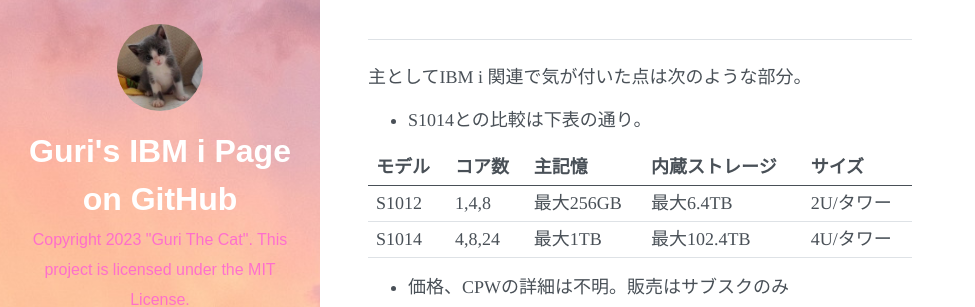
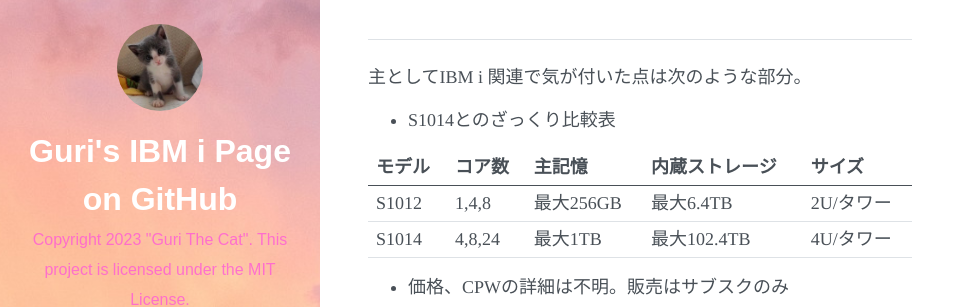
Before and after one commit to GuriCat/GuriPages, a Jekyll site: the page built from _posts/2024-05-08-Power_S1012発表.markdown, in a window 1280 px wide and 900 px high, scrolled down 1168 px. Shown: the part 150-457 px from the top of the window, without its empty margins (0-975 px from the left). Built offline with Jekyll 4.4.1, drawn with Linux system fonts in a browser that asks for light colours; nearby versions of some CDN libraries.

Commit message:
Update 2024-05-08-Power_S1012発表.markdown

```diff
--- a/_posts/2024-05-08-Power_S1012発表.markdown
+++ b/_posts/2024-05-08-Power_S1012発表.markdown
@@ -32,7 +32,7 @@
 <hr>
 
 主としてIBM i 関連で気が付いた点は次のような部分。
-- S1014との比較は下表の通り。
+- S1014とのざっくり比較表
 
 |モデル|コア数|主記憶|内蔵ストレージ|サイズ|
 |------|-----|------|------------|------|
```
